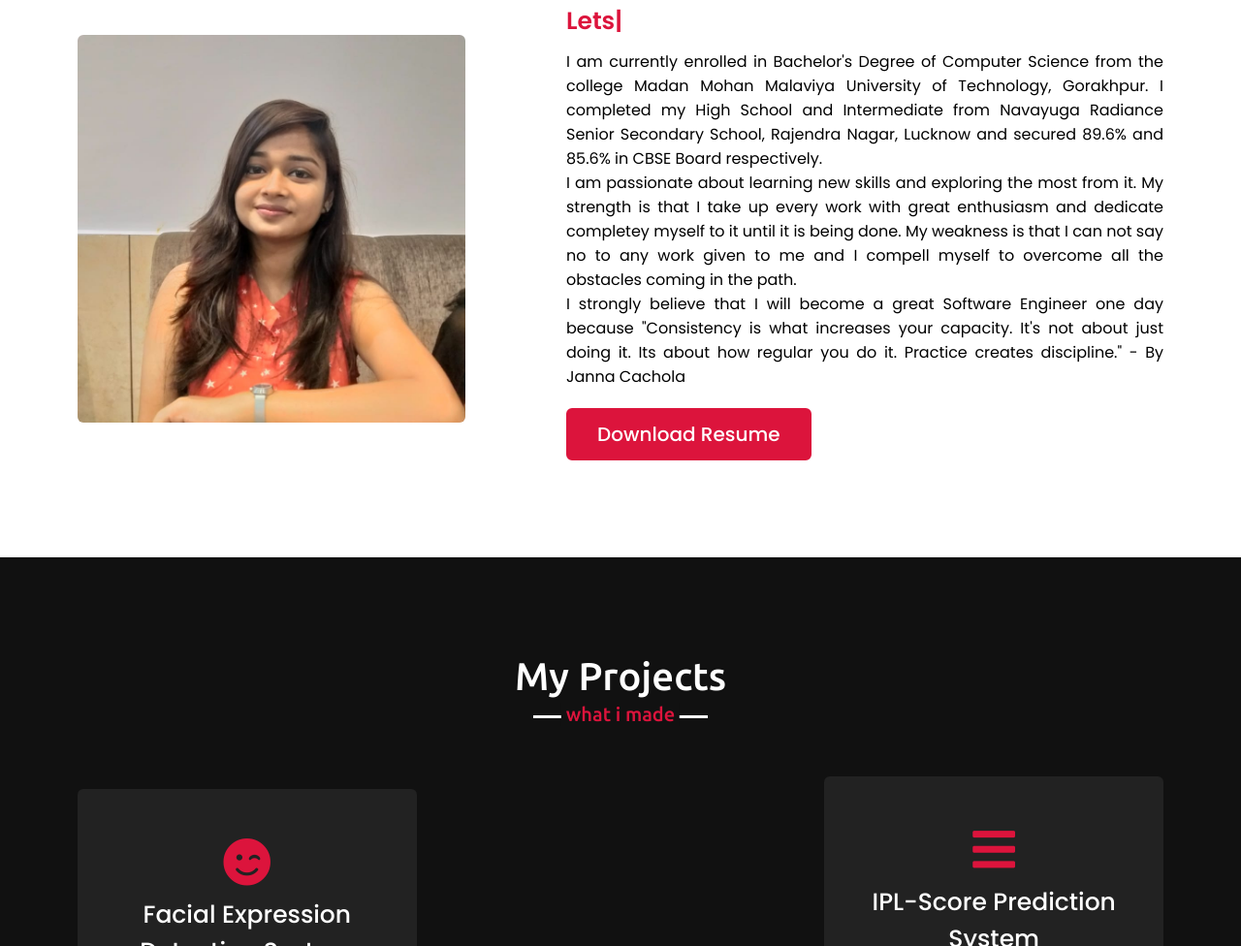
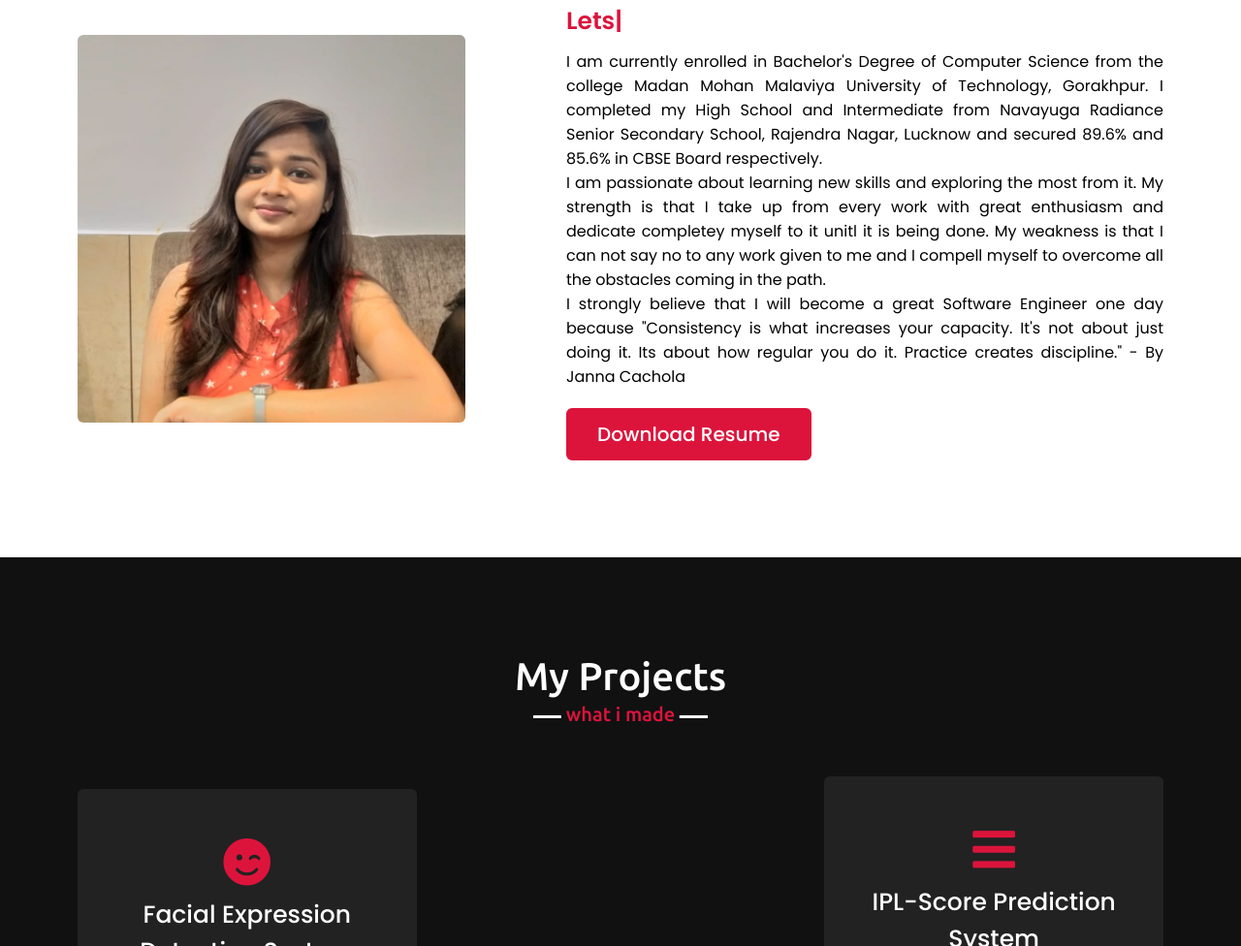
Before and after one commit to atish21/Portfolio, a plain HTML site: page index.html in a window 1280 px wide. Shown: the part 1023-1999 px from the top of the page at 97% size. Drawn offline with nearby package versions, Linux system fonts and the light colour scheme.

Commit message:
Add files via upload

```diff
--- a/index.html
+++ b/index.html
@@ -59,8 +59,8 @@
                     <p>I am currently enrolled in Bachelor's Degree of Computer Science from the college Madan Mohan Malaviya University of Technology, Gorakhpur.
                         I completed my High School and Intermediate from Navayuga Radiance Senior Secondary School, Rajendra Nagar, Lucknow and secured
                     89.6% and 85.6% in CBSE Board respectively. </p>
-                    <p>I am passionate about learning new skills and exploring the most from it. My strength is that I take up every work with great
-                        enthusiasm and dedicate completey myself to it until it is being done. My weakness is that I can not say no to any work given to me
+                    <p>I am passionate about learning new skills and exploring the most from it. My strength is that I take up from every work with great
+                        enthusiasm and dedicate completey myself to it unitl it is being done. My weakness is that I can not say no to any work given to me
                         and I compell myself to overcome all the obstacles coming in the path. </p>
                         <p>I strongly believe that I will become a great Software Engineer one day because
                             "Consistency is what increases your capacity.
```
